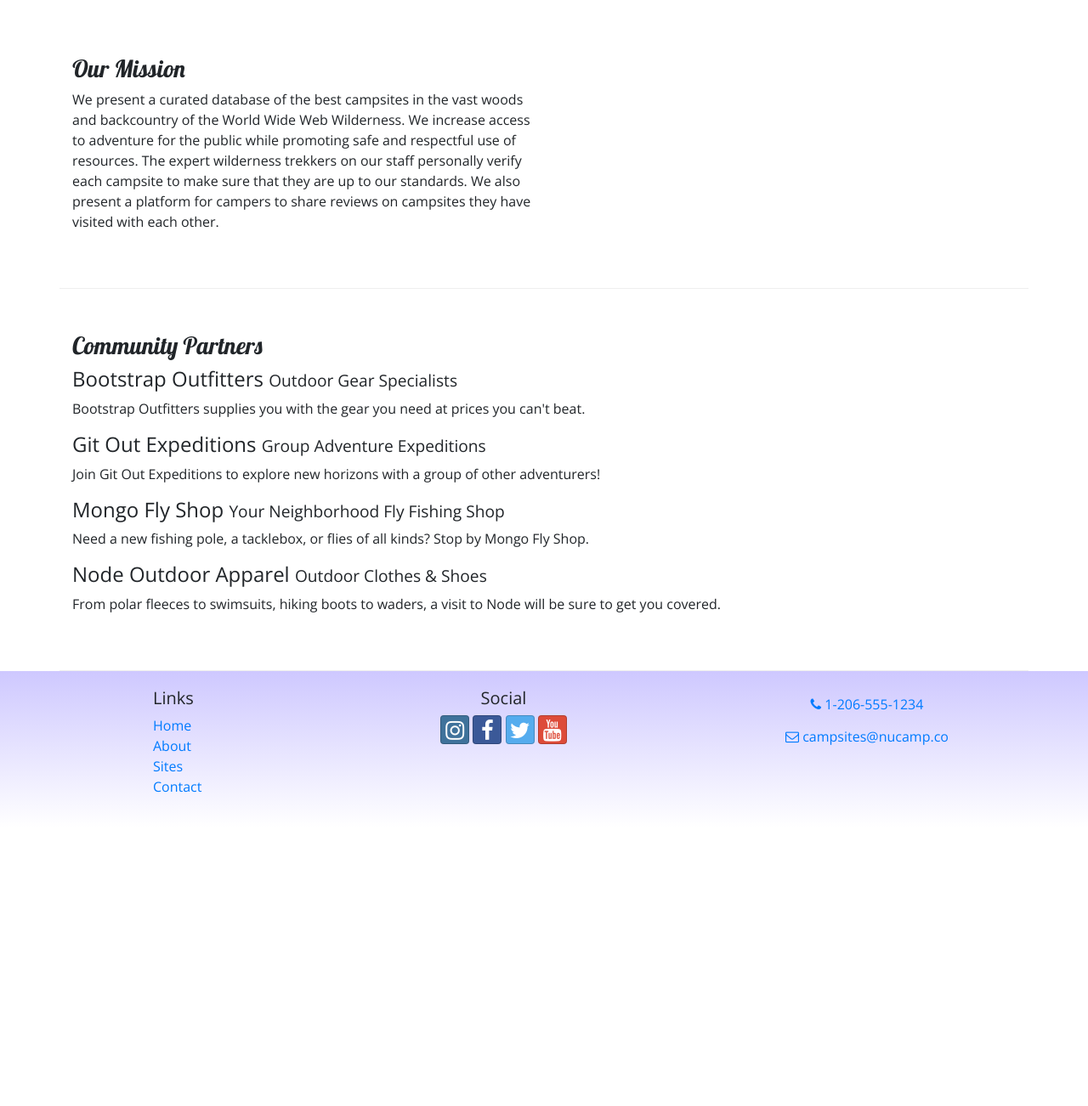
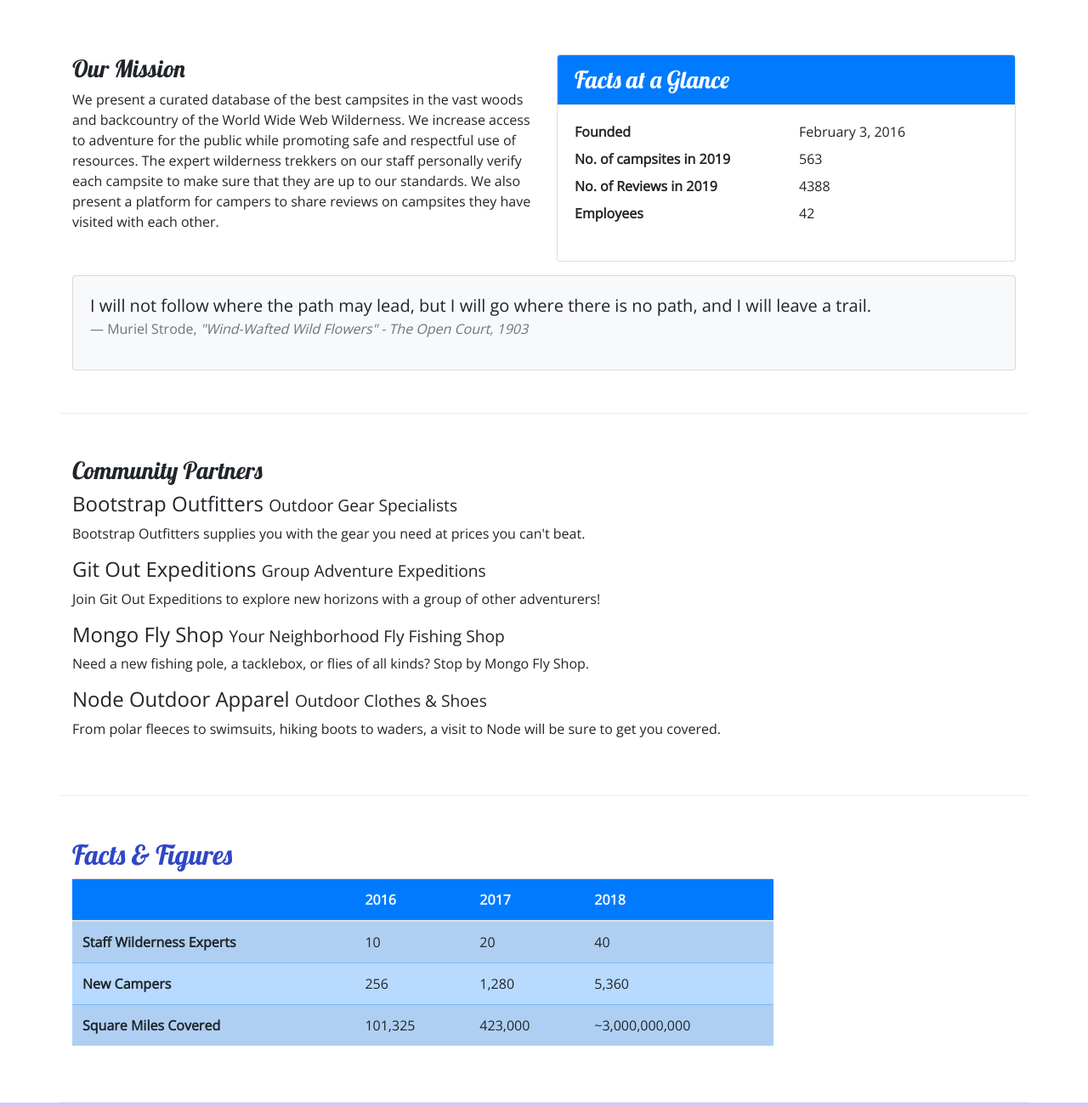
Before and after one commit to brianmstricker/boostrap-nucampsite, a website: page aboutus.html in a window 1280 px wide. Shown: the part 340-1642 px from the top of the page at 85% size. Before the commit the page ends 1314 px from the top, so only its background shows below. Drawn offline with nearby package versions, Linux system fonts and the light colour scheme.

Commit message:
tables and cards

```diff
--- a/aboutus.html
+++ b/aboutus.html
@@ -60,6 +60,35 @@
                 <h3>Our Mission</h3>
                 <p>We present a curated database of the best campsites in the vast woods and backcountry of the World Wide Web Wilderness. We increase access to adventure for the public while promoting safe and respectful use of resources. The expert wilderness trekkers on our staff personally verify each campsite to make sure that they are up to our standards. We also present a platform for campers to share reviews on campsites they have visited with each other.</p>
             </div>
+            <div class="col-sm-6">
+                <div class="card">
+                    <h3 class="card-header bg-primary text-white">Facts at a Glance</h3>
+                    <div class="card-body">
+                        <dl class="row">
+                            <dt class="col-6">Founded</dt>
+                            <dd class="col-6">February 3, 2016</dd>
+                            <dt class="col-6">No. of campsites in 2019</dt>
+                            <dd class="col-6">563</dd>
+                            <dt class="col-6">No. of Reviews in 2019</dt>
+                            <dd class="col-6">4388</dd>
+                            <dt class="col-6">Employees</dt>
+                            <dd class="col-6">42</dd>
+                        </dl>
+                    </div>
+                    </div>
+                    </div>
+                    <div class="col">
+                        <div class="card bg-light mt-3">
+                            <blockquote class="blockquote card-body">
+                                <p class="mb-0">I will not follow where the path may lead, but I will go where there is no path, and I will leave a trail.</p>
+                                <footer class="blockquote-footer">Muriel Strode,
+                                    <cite title="Source Title">"Wind-Wafted Wild Flowers" -
+                                        The Open Court, 1903
+                                    </cite>
+                                </footer>
+                            </blockquote>
+                        </div>
+                    </div>
         </div>
 
         <div class="row row-content">
@@ -75,9 +104,48 @@
                 <p class="d-none d-sm-block">From polar fleeces to swimsuits, hiking boots to waders, a visit to Node will be sure to get you covered.</p>
             </div>
         </div>
+
+
+    <div class="row row-content">
+        <div class="col-sm-9">
+            <h2>Facts &amp; Figures</h2>
+            <div class="table-responsive">
+                <table class="table table-striped">
+                    <thead>
+                        <tr class="bg-primary text-light">
+                            <th></th>
+                            <th>2016</th>
+                            <th>2017</th>
+                            <th>2018</th>
+                        </tr>
+                    </thead>
+                    <tbody class="table-primary">
+                        <tr>
+                            <th>Staff Wilderness Experts</th>
+                            <td>10</td>
+                            <td>20</td>
+                            <td>40</td>
+                        </tr>
+                        <tr>
+                            <th>New Campers</th>
+                            <td>256</td>
+                            <td>1,280</td>
+                            <td>5,360</td>
+                        </tr>
+                        <tr>
+                            <th>Square Miles Covered</th>
+                            <td>101,325</td>
+                            <td>423,000</td>
+                            <td>~3,000,000,000</td>
+                        </tr>
+                    </tbody>
+                </table>
+            </div>
+        </div>
     </div>
+</div>
 
-    <footer>
+    <footer class="site-footer">
         <div class="container">
             <div class="row">
                 <div class="col-4 col-sm-2 offset-1">
--- a/css/styles.css
+++ b/css/styles.css
@@ -14,7 +14,7 @@ header h2 {
     color: #CEC8FF;
 }
 
-footer {
+.site-footer {
     background-image: linear-gradient(#CEC8FF, white);
     padding: 20px 0;
 }
```
Also changed, not shown: contactus.html (+1 -1 lines), index.html (+1 -1 lines).
